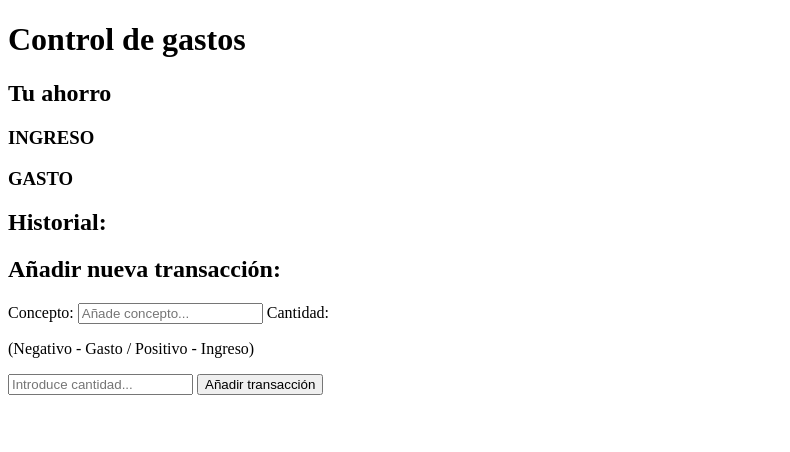
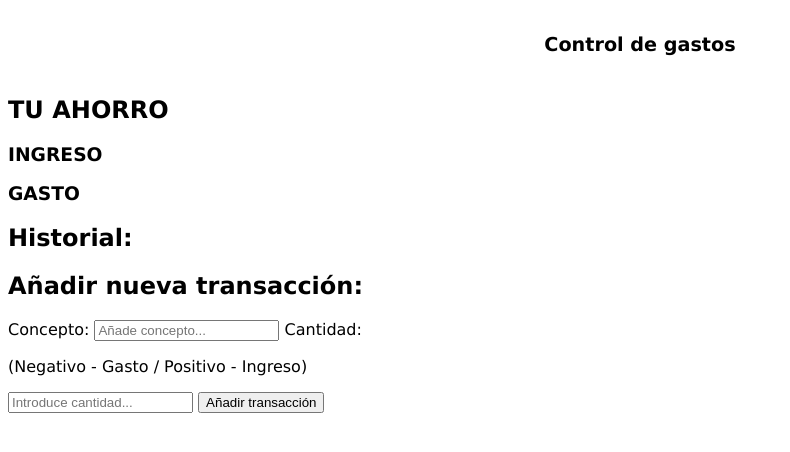
Before and after one commit to claudiahcarril/Keepcoding_JavaScript_Navegador, a plain HTML site: page index.html in a window 1280 px wide. Shown: the whole page, without its empty margins (0-790 px from the left). Drawn offline with Linux system fonts and the light colour scheme.

Commit message:
Creating CSS file

```diff
--- a/index.html
+++ b/index.html
@@ -5,11 +5,13 @@
     <meta http-equiv="X-UA-Compatible" content="IE=edge">
     <meta name="viewport" content="width=device-width, initial-scale=1.0">
     <title>Control de gastos</title>
+    <link rel="stylesheet" href="styles/style.css">
+
 </head>
 <body>
-    <h1>Control de gastos</h1>
-    <div>
-        <h2>Tu ahorro</h2>
+    <h1 class="h1">Control de gastos</h1>
+    <div class="resum">
+        <h2>TU AHORRO</h2>
     </div>
     <div>
         <h3>INGRESO</h3>
@@ -27,5 +29,6 @@
         <input type="number" placeholder="Introduce cantidad...">
         <button type="submit">Añadir transacción</button>
     </div>
+    <script type="text/javascript" src="index.js"></script>
 </body>
 </html>
--- /dev/null
+++ b/styles/style.css
@@ -0,0 +1,15 @@
+html  {
+    font-family: Verdana, Geneva, Tahoma, sans-serif;
+}
+
+
+.h1 {
+    font-size: 1.2rem;
+    text-align: center;
+    padding: 20px;
+}
+
+
+.saving {
+
+}
```
